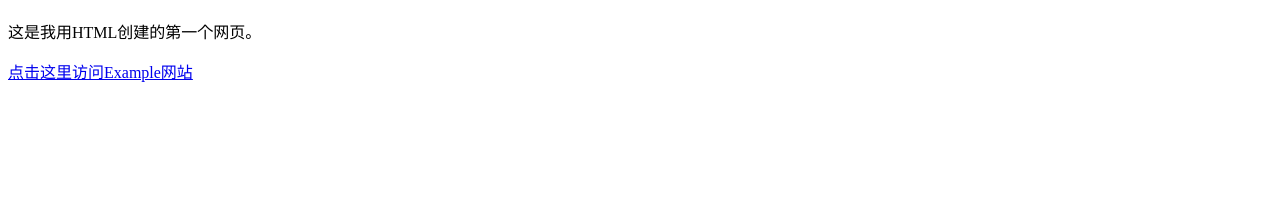
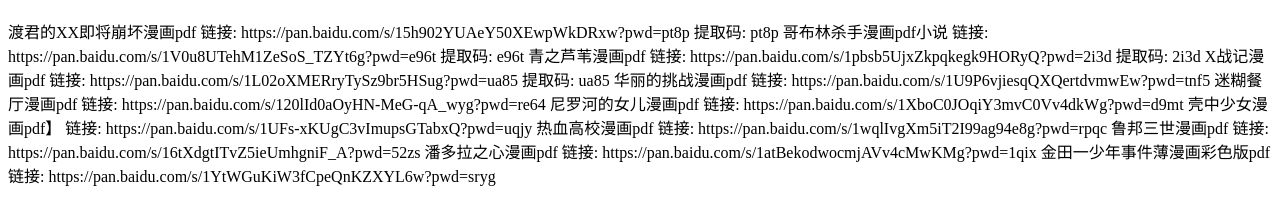
Before and after one commit to m2986603210/moxuyou.github.io, a plain HTML site: page index.html in a window 1280 px wide. Shown: the part 70-294 px from the top of the page. Drawn offline with Linux system fonts and the light colour scheme.

Commit message:
Update index.html

```diff
--- a/index.html
+++ b/index.html
@@ -7,7 +7,7 @@
 </head>
 <body>
     <h1>欢迎来到我的网站！</h1>
-    <p>这是我用HTML创建的第一个网页。</p>
-    <a href="https://www.example.com">点击这里访问Example网站</a>
+    <p>渡君的XX即将崩坏漫画pdf 链接: https://pan.baidu.com/s/15h902YUAeY50XEwpWkDRxw?pwd=pt8p 提取码: pt8p 哥布林杀手漫画pdf小说 链接: https://pan.baidu.com/s/1V0u8UTehM1ZeSoS_TZYt6g?pwd=e96t 提取码: e96t 青之芦苇漫画pdf 链接: https://pan.baidu.com/s/1pbsb5UjxZkpqkegk9HORyQ?pwd=2i3d 提取码: 2i3d X战记漫画pdf 链接: https://pan.baidu.com/s/1L02oXMERryTySz9br5HSug?pwd=ua85 提取码: ua85 华丽的挑战漫画pdf 链接: https://pan.baidu.com/s/1U9P6vjiesqQXQertdvmwEw?pwd=tnf5 迷糊餐厅漫画pdf 链接: https://pan.baidu.com/s/120lId0aOyHN-MeG-qA_wyg?pwd=re64 尼罗河的女儿漫画pdf 链接: https://pan.baidu.com/s/1XboC0JOqiY3mvC0Vv4dkWg?pwd=d9mt 壳中少女漫画pdf】 链接: https://pan.baidu.com/s/1UFs-xKUgC3vImupsGTabxQ?pwd=uqjy 热血高校漫画pdf 链接: https://pan.baidu.com/s/1wqlIvgXm5iT2I99ag94e8g?pwd=rpqc 鲁邦三世漫画pdf 链接: https://pan.baidu.com/s/16tXdgtITvZ5ieUmhgniF_A?pwd=52zs 潘多拉之心漫画pdf 链接: https://pan.baidu.com/s/1atBekodwocmjAVv4cMwKMg?pwd=1qix 金田一少年事件薄漫画彩色版pdf 链接: https://pan.baidu.com/s/1YtWGuKiW3fCpeQnKZXYL6w?pwd=sryg </p>
+
 </body>
 </html>
```
